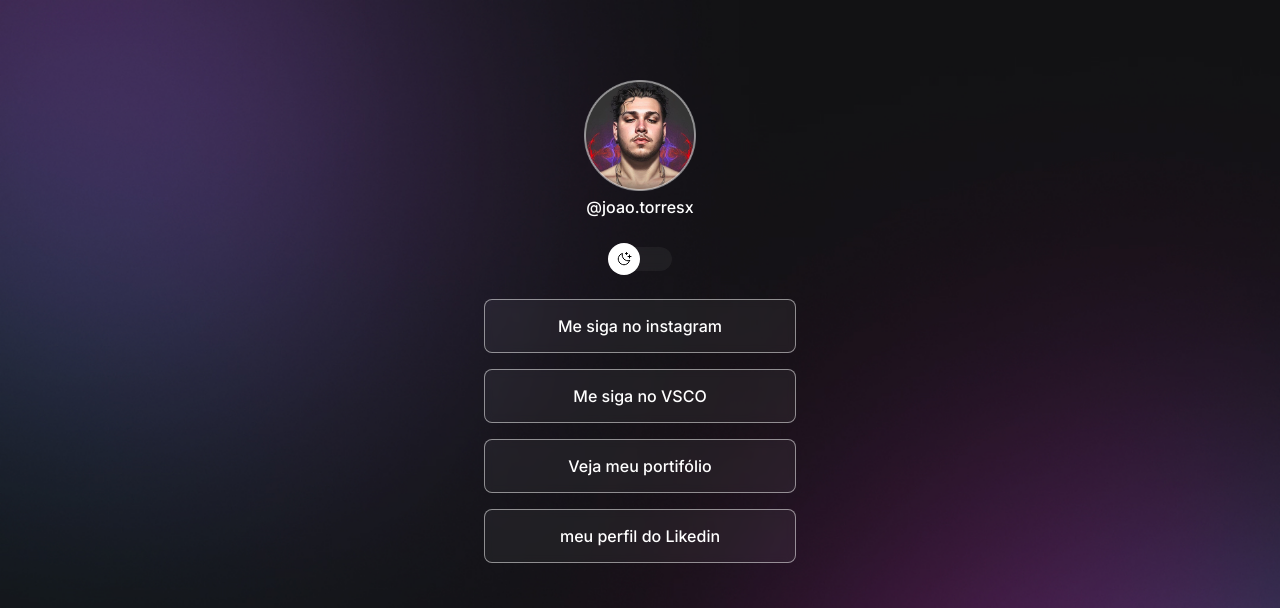
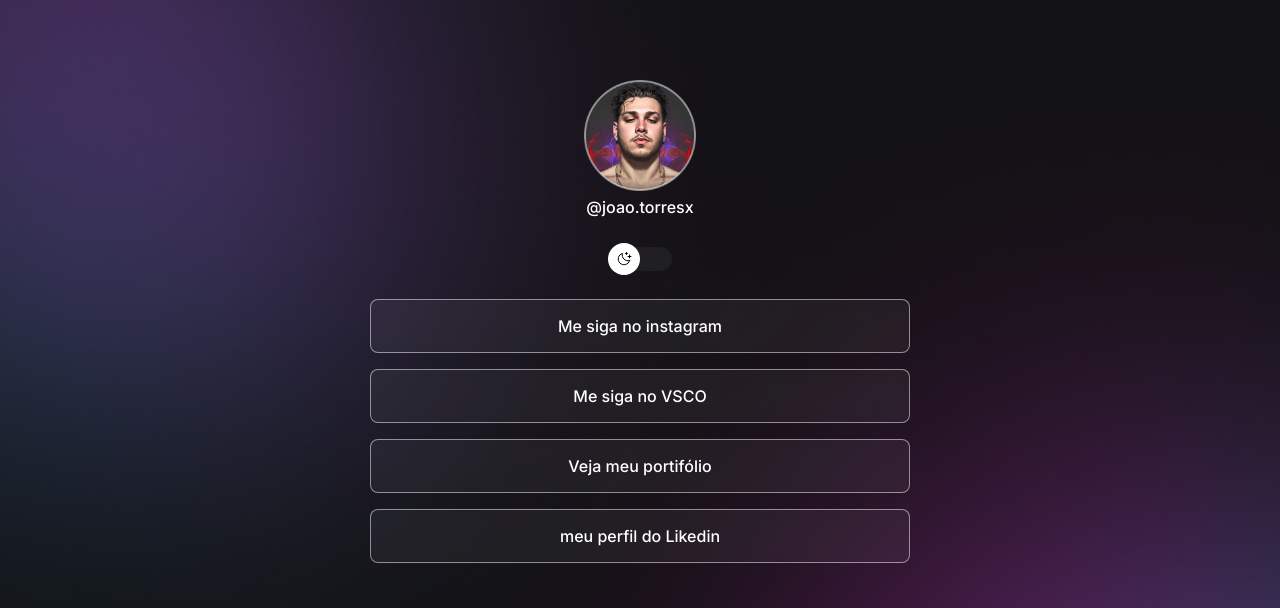
Before and after one commit to shennl0ng/midias-sociais, a plain HTML site: page index.html in a window 1280 px wide. Shown: the top 608 px of the page. Drawn offline with nearby package versions, Linux system fonts and the light colour scheme.

Commit message:
adjust container width

```diff
--- a/style.css
+++ b/style.css
@@ -38,7 +38,8 @@ body * {
 }
 
 #container {
-  width: 360px;
+  width: 100%auto;
+  max-width: 588px;
   margin: 56px auto 0px;
   padding: 0 24px;
 }
```
